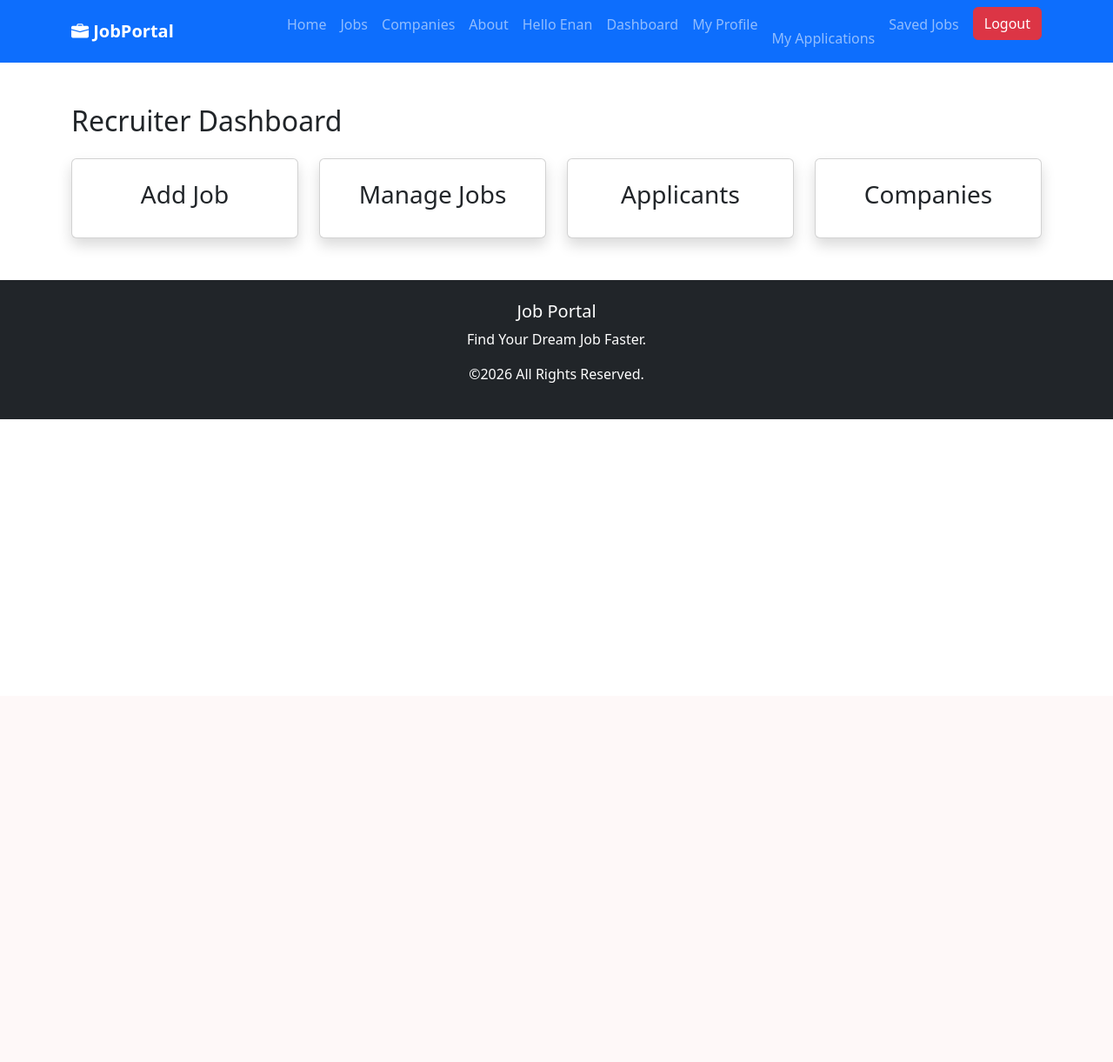
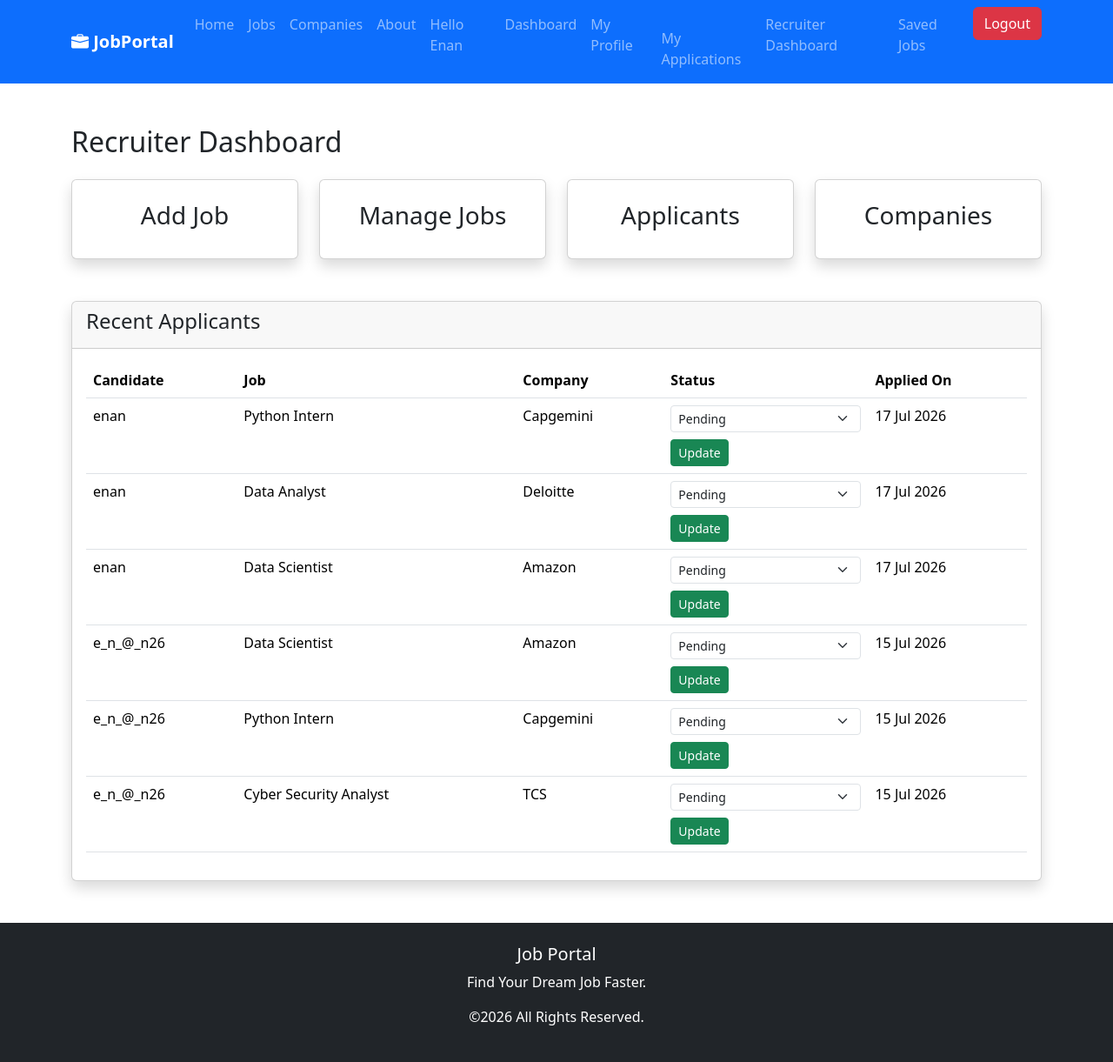
Before and after one commit to ChristianEnan/Job-Portal, a Django app: page /accounts/admin-dashboard/ in a window 1280 px wide. Shown: the whole page at 87% size. Before the commit the page ends 482 px from the top, so only its background shows below. Run offline with Django 5.2, Linux system fonts and the light colour scheme; a user stored in the database is signed in; data comes from the database, SQL or seed files in the repository; both versions use the stored data as it was after the commit.

Commit message:
feat: Add interview scheduling feature; implement Interview model, views, and templates for managing interviews

```diff
--- a/JobPortal/accounts/urls.py
+++ b/JobPortal/accounts/urls.py
@@ -8,5 +8,6 @@ urlpatterns = [
     path("profile/", views.profile, name="profile"),
     path("dashboard/", views.dashboard, name="dashboard"),
     path("admin-dashboard/",views.admin_dashboard,name="admin_dashboard",),
+    path("update-status/<int:pk>/",views.update_application_status,name="update_application_status",),
 
 ]
--- a/JobPortal/accounts/views.py
+++ b/JobPortal/accounts/views.py
@@ -3,6 +3,7 @@ from django.contrib.auth.forms import UserCreationForm
 from django.shortcuts import render, redirect
 from django.contrib.auth.decorators import login_required
 from django.contrib.admin.views.decorators import staff_member_required
+from django.shortcuts import get_object_or_404, redirect
 from .models import CandidateProfile
 from .forms import CandidateProfileForm
 from jobs.models import Job, Company
@@ -145,7 +146,42 @@ def dashboard(request):
 @staff_member_required
 def admin_dashboard(request):
 
+    applications = Application.objects.select_related(
+        "candidate",
+        "job",
+        "job__company"
+    ).order_by("-applied_at")
+
+    context = {
+        "applications": applications
+    }
+
     return render(
         request,
-        "accounts/admin_dashboard.html"
+        "accounts/admin_dashboard.html",
+        context
     )
+
+@staff_member_required
+def update_application_status(request, pk):
+
+    application = get_object_or_404(
+        Application,
+        pk=pk
+    )
+
+    if request.method == "POST":
+
+        status = request.POST.get("status")
+
+        if status in [
+            "Pending",
+            "Reviewed",
+            "Shortlisted",
+            "Rejected",
+            "Selected"
+        ]:
+            application.status = status
+            application.save()
+
+    return redirect("admin_dashboard")
--- a/JobPortal/applications/models.py
+++ b/JobPortal/applications/models.py
@@ -59,3 +59,31 @@ class SavedJob(models.Model):
 
     def __str__(self):
         return f"{self.user.username} - {self.job.title}"
+
+class Interview(models.Model):
+
+    application = models.OneToOneField(
+        Application,
+        on_delete=models.CASCADE
+    )
+
+    interview_date = models.DateField()
+
+    interview_time = models.TimeField()
+
+    meeting_link = models.URLField(
+        blank=True,
+        null=True
+    )
+
+    location = models.CharField(
+        max_length=255,
+        blank=True
+    )
+
+    notes = models.TextField(blank=True)
+
+    created_at = models.DateTimeField(auto_now_add=True)
+
+    def __str__(self):
+        return f"{self.application.candidate.username} - {self.application.job.title}"
--- a/JobPortal/applications/urls.py
+++ b/JobPortal/applications/urls.py
@@ -25,4 +25,16 @@ urlpatterns = [
        views.unsave_job,
        name="unsave_job",
     ),
+
+    path(
+        "schedule-interview/<int:application_id>/",
+        views.schedule_interview,
+        name="schedule_interview",
+    ),
+
+    path(
+        "applicants/",
+        views.applicants,
+        name="applicants",
+    ),
 ]
--- a/JobPortal/templates/accounts/admin_dashboard.html
+++ b/JobPortal/templates/accounts/admin_dashboard.html
@@ -27,10 +27,18 @@ Admin Dashboard
         </div>
 
         <div class="col-md-3">
-            <div class="card shadow p-4 text-center">
-                <h3>Applicants</h3>
-            </div>
+    <a href="{% url 'interview_list' %}"
+       class="text-decoration-none text-dark">
+
+        <div class="card shadow p-4 text-center">
+
+            <h3>Applicants</h3>
+
         </div>
+
+    </a>
+
+</div>
 
         <div class="col-md-3">
             <div class="card shadow p-4 text-center">
@@ -40,6 +48,116 @@ Admin Dashboard
 
     </div>
 
+    <div class="card shadow mt-5">
+
+    <div class="card-header">
+        <h4>Recent Applicants</h4>
+    </div>
+
+    <div class="card-body">
+
+        <table class="table table-hover">
+
+            <thead>
+
+                <tr>
+
+                    <th>Candidate</th>
+                    <th>Job</th>
+                    <th>Company</th>
+                    <th>Status</th>
+                    <th>Applied On</th>
+
+                </tr>
+
+            </thead>
+
+            <tbody>
+
+            {% for application in applications %}
+
+                <tr>
+
+                    <td>{{ application.candidate.username }}</td>
+
+                    <td>{{ application.job.title }}</td>
+
+                    <td>{{ application.job.company.name }}</td>
+
+                   <td>
+
+    <form method="POST"
+          action="{% url 'update_application_status' application.id %}">
+
+        {% csrf_token %}
+
+        <select
+            name="status"
+            class="form-select form-select-sm">
+
+            <option value="Pending"
+            {% if application.status == "Pending" %}selected{% endif %}>
+                Pending
+            </option>
+
+            <option value="Reviewed"
+            {% if application.status == "Reviewed" %}selected{% endif %}>
+                Reviewed
+            </option>
+
+            <option value="Shortlisted"
+            {% if application.status == "Shortlisted" %}selected{% endif %}>
+                Shortlisted
+            </option>
+
+            <option value="Rejected"
+            {% if application.status == "Rejected" %}selected{% endif %}>
+                Rejected
+            </option>
+
+            <option value="Selected"
+            {% if application.status == "Selected" %}selected{% endif %}>
+                Selected
+            </option>
+
+        </select>
+
+        <button
+            class="btn btn-success btn-sm mt-2"
+            type="submit">
+
+            Update
+
+        </button>
+
+    </form>
+
+</td>
+
+                    <td>{{ application.applied_at|date:"d M Y" }}</td>
+
+                </tr>
+
+            {% empty %}
+
+                <tr>
+
+                    <td colspan="5" class="text-center">
+                        No applications found.
+                    </td>
+
+                </tr>
+
+            {% endfor %}
+
+            </tbody>
+
+        </table>
+
+    </div>
+
+</div>
+
 </div>
 
 {% endblock %}
--- a/JobPortal/templates/base.html
+++ b/JobPortal/templates/base.html
@@ -91,6 +91,21 @@ My Profile
         My Applications
 
     </a>
+
+    {% if user.is_staff %}
+
+<li class="nav-item">
+
+    <a class="nav-link"
+       href="{% url 'admin_dashboard' %}">
+
+        Recruiter Dashboard
+
+    </a>
+
+</li>
+
+{% endif %}
 
 </li>
 
```
Also changed, not shown: JobPortal/applications/admin.py (+15 -1 lines), JobPortal/applications/views.py (+60 -3 lines), JobPortal/templates/applications/applicants.html (added, +90 -0 lines), JobPortal/templates/applications/schedule_interview.html (added, +100 -0 lines), JobPortal/applications/migrations/0005_interview.py (added), JobPortal/db.sqlite3.
